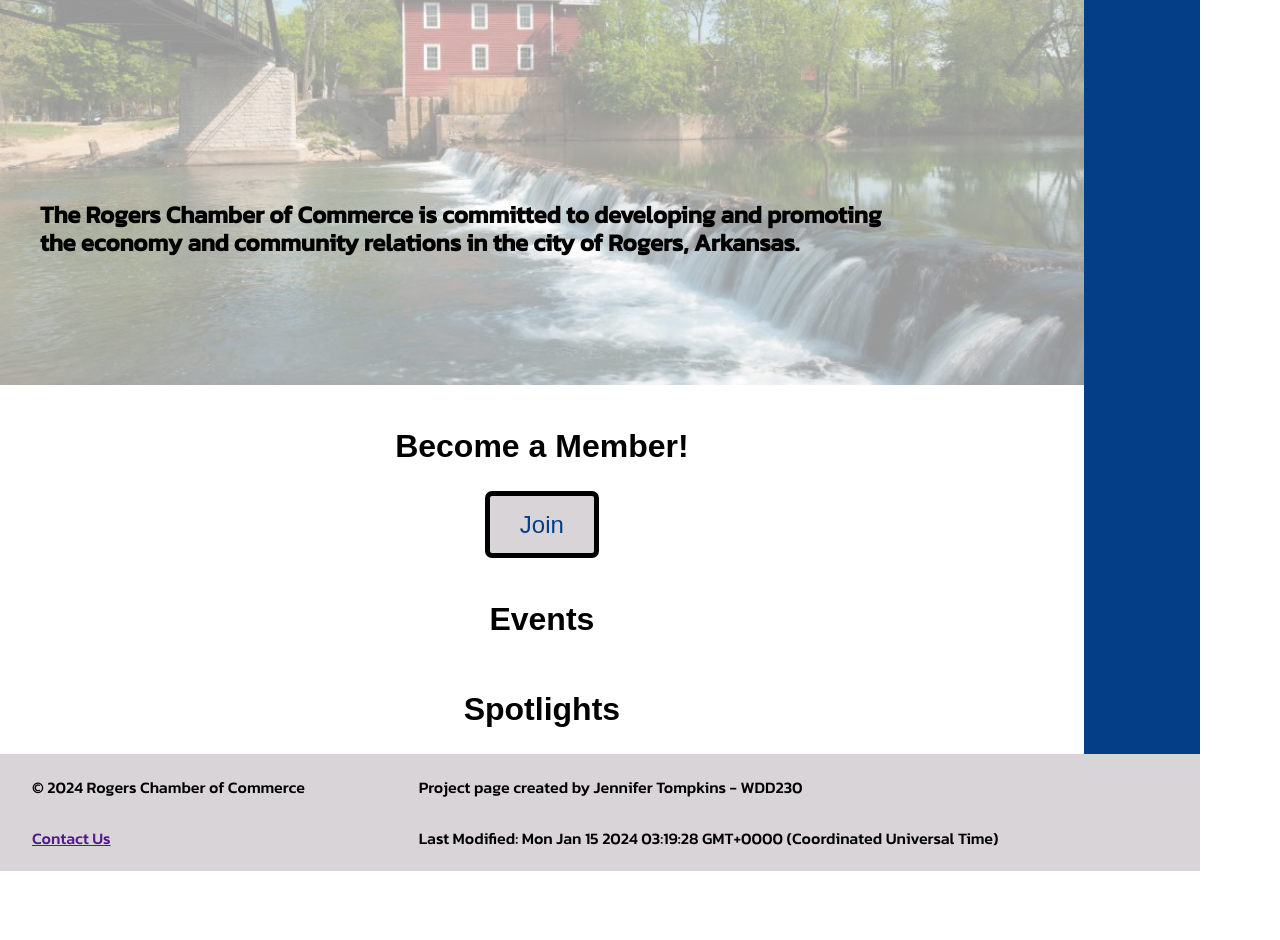
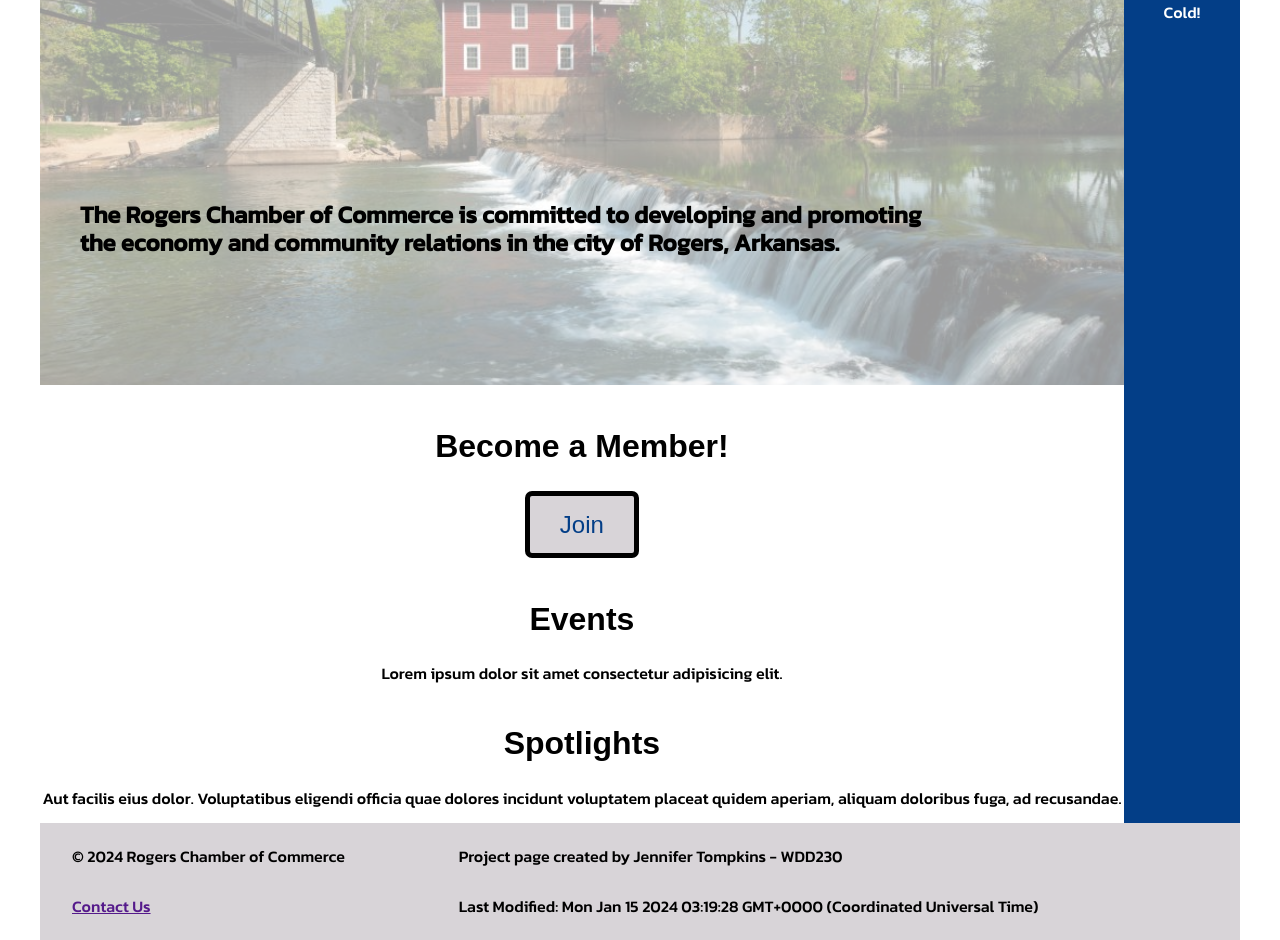
Before and after one commit to jtompkins1/wdd230, a plain HTML site: page chamber/index.html in a window 1280 px wide. Shown: the part 337-1277 px from the top of the page. Before the commit the page ends 1208 px from the top, so only its background shows below. Drawn offline with Linux system fonts and the light colour scheme; a web font is replaced by a local one.

Commit message:
margin - auto body

```diff
--- a/chamber/index.html
+++ b/chamber/index.html
@@ -59,14 +59,17 @@
         </section>
         <section id="events">
             <h2>Events</h2>
+            <p>Lorem ipsum dolor sit amet consectetur adipisicing elit.</p>
         </section>
 
         <section id="spotlights">
             <h2>Spotlights</h2>
+            <p>Aut facilis eius dolor. Voluptatibus eligendi officia quae dolores incidunt voluptatem placeat quidem aperiam, aliquam doloribus fuga, ad recusandae.</p>
         </section>
         <section id="sidebar">
             <h3>Rogers <br>Arkansas <br>
                 Weather</h3>
+            <p>Cold!</p>
         </section>
 
     </main>
--- a/chamber/styles/base.css
+++ b/chamber/styles/base.css
@@ -1,4 +1,7 @@
 /* small view navigation */
+body {
+    margin: 0 auto;
+}
 h1 {
 
     font-size: 2.5rem;
@@ -156,11 +159,13 @@ p {
 }
 #events {
     grid-row: 3/4;
+    text-align: center;
 
 }
 
 #spotlights {
     grid-row: 4/5;
+    text-align: center;
 }
 #sidebar {
     background-color: #033e87;
--- a/chamber/styles/larger.css
+++ b/chamber/styles/larger.css
@@ -5,6 +5,7 @@
 
     body {
         max-width: 1200px;
+
     }
 	h1 {
 
```
